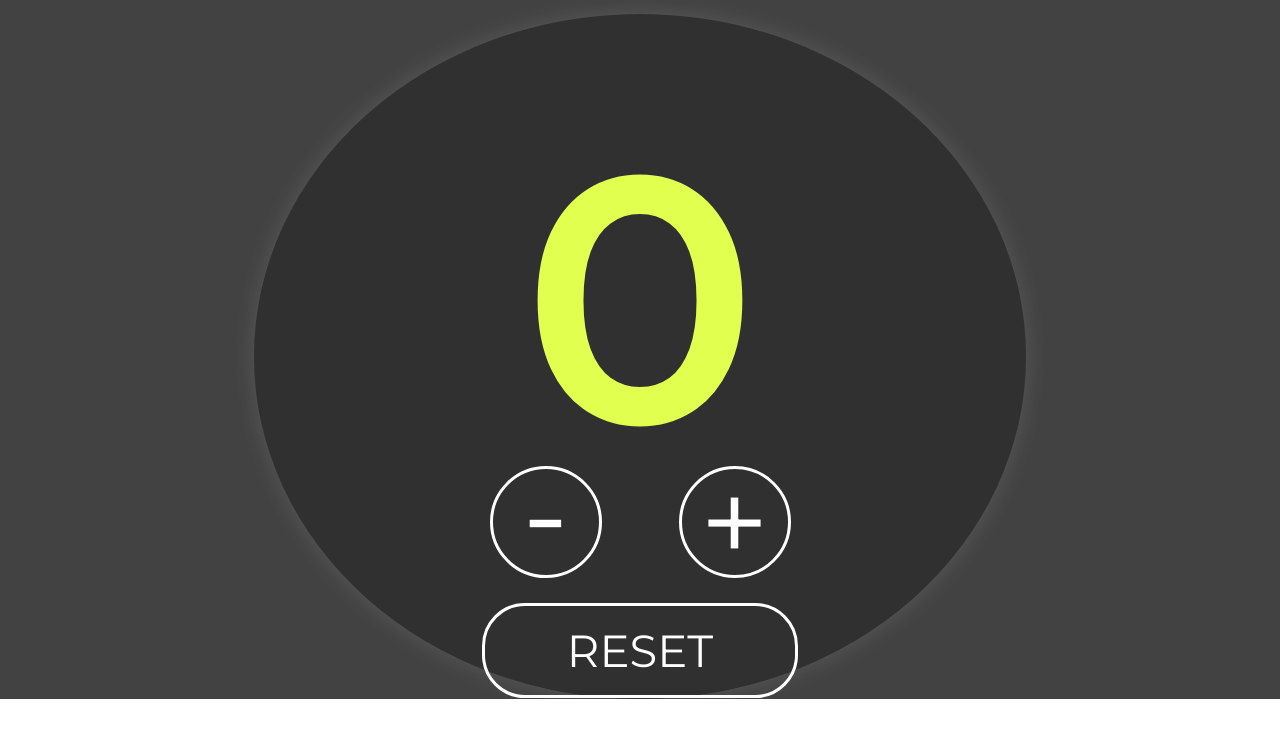
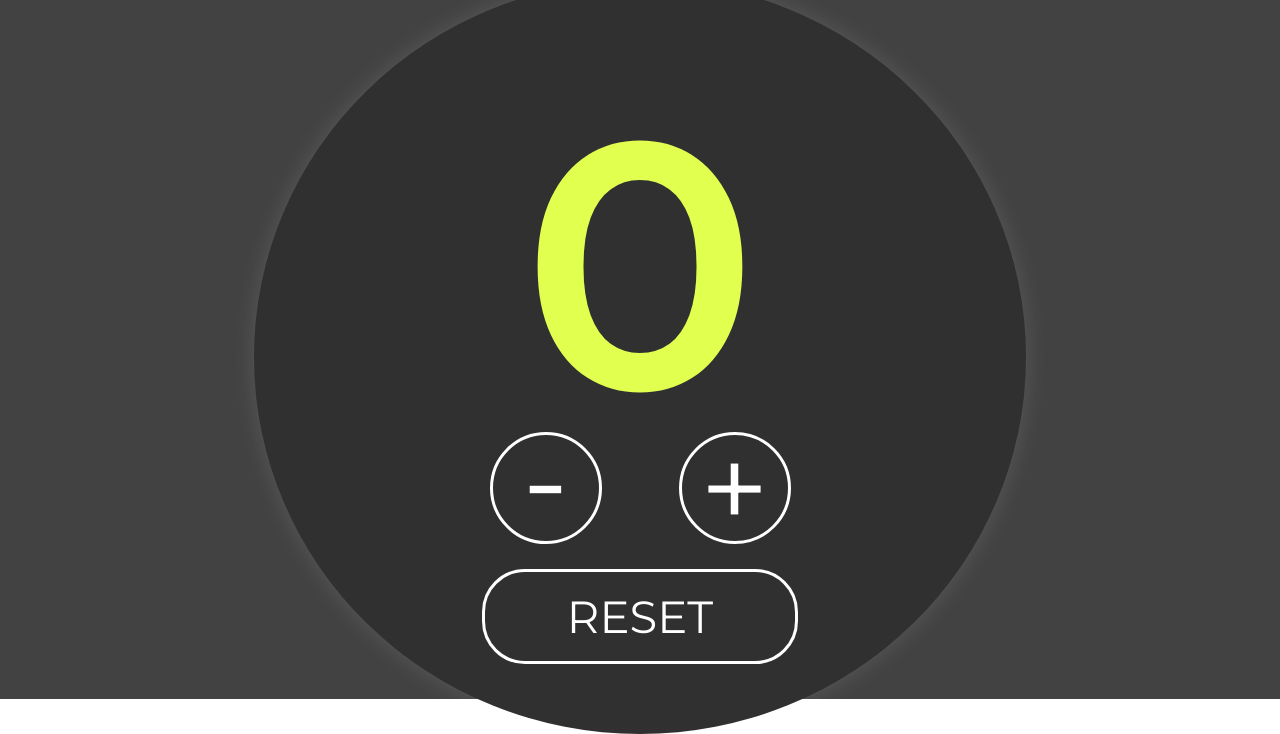
Before and after one commit to iMaxim14/GitLessons03, a plain HTML site: page index.html in a window 1280 px wide. Shown: the part 101-835 px from the top of the page. Before the commit the page ends 800 px from the top, so only its background shows below. Drawn offline with Linux system fonts and the light colour scheme.

Commit message:
update ccs

```diff
--- a/styles.css
+++ b/styles.css
@@ -57,7 +57,8 @@ h1{
     height: 772px;
     background: #303030;
     border-radius: 50%;
-    box-shadow: 0 0px 25px   rgba(255, 255, 255, 0.13)
+    box-shadow: 0 0px 25px   rgba(255, 255, 255, 0.13);
+    padding-bottom: 70px;
 }
 
 .circle {
```
